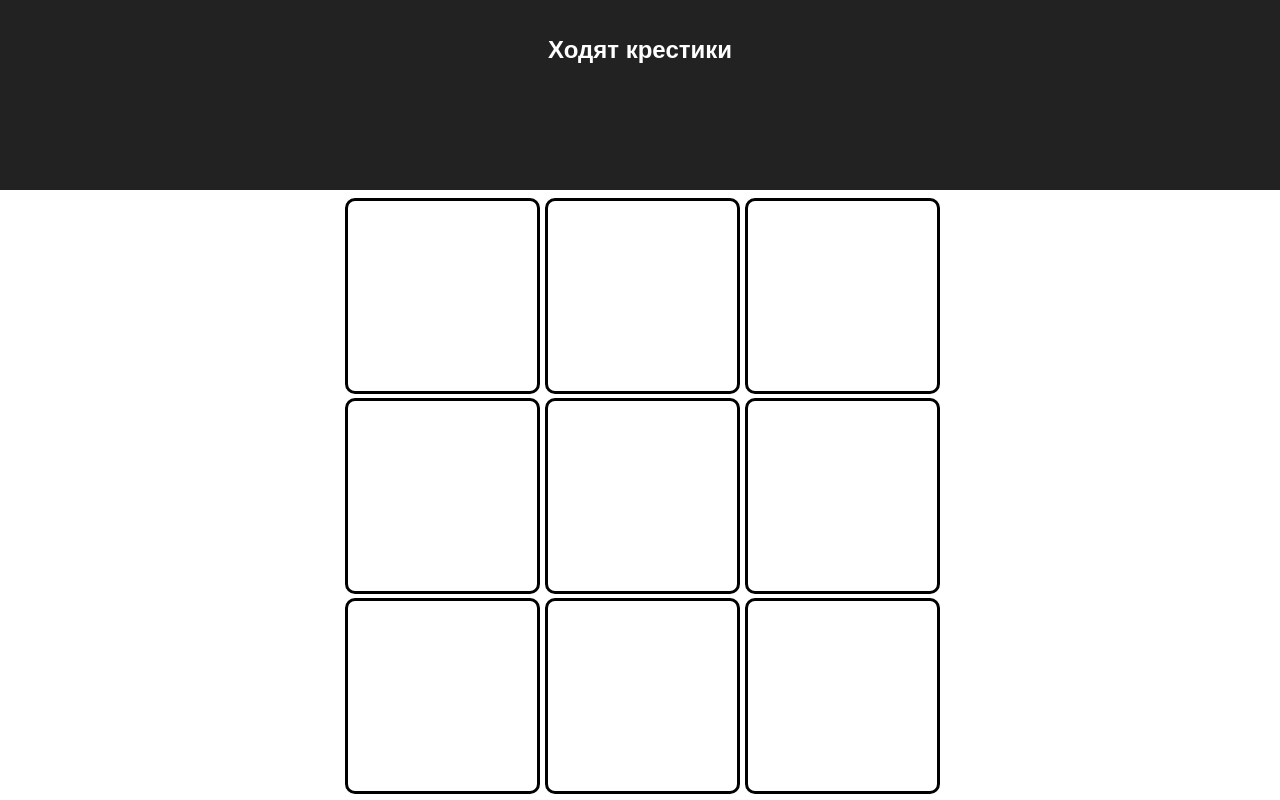
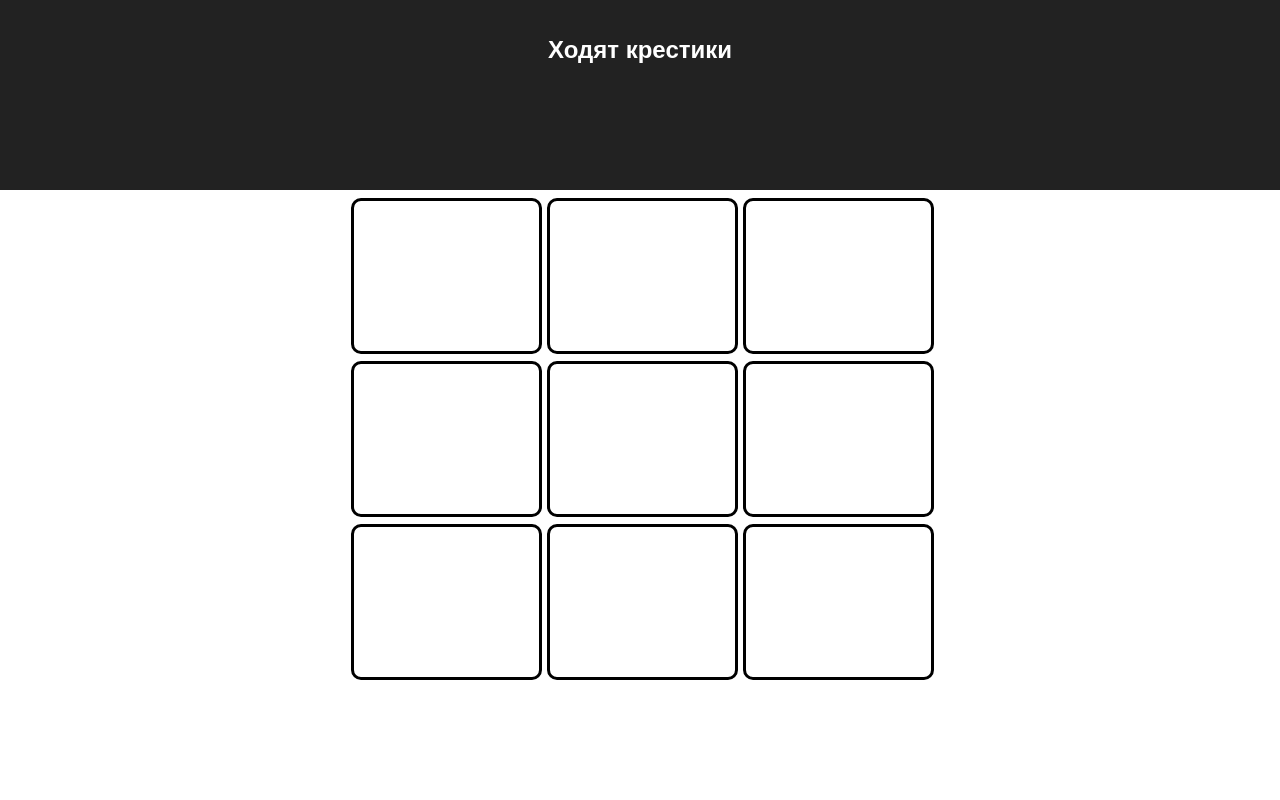
Before and after one commit to mrstalon/tic-tac-toe, a React (Create React App) app: page / in a window 1280 px wide. Built offline with nearby package versions, Linux system fonts and the light colour scheme.

Commit message:
added map instead of dummy rendering and PropTypes

```diff
--- a/package.json
+++ b/package.json
@@ -3,6 +3,7 @@
   "version": "0.1.0",
   "private": true,
   "dependencies": {
+    "prop-types": "^15.6.2",
     "react": "^16.5.1",
     "react-dom": "^16.5.1",
     "react-scripts": "1.1.5"
--- a/src/components/game-field/GameField.js
+++ b/src/components/game-field/GameField.js
@@ -1,60 +1,29 @@
 import React, { Component } from 'react';
 import './index.css';
 import Square from '../game-square/Square.js';
+import PropTypes from 'prop-types';
 
 class GameField extends Component {
     state = {
-        gameSquares: [
-            {
-                isCrossPutted: false,
-                isZeroPutted: false,
-                value: null,
-            },
-            {
-                isCrossPutted: false,
-                isZeroPutted: false,
-                value: null,
-            },
-            {
-                isCrossPutted: false,
-                isZeroPutted: false,
-                value: null,
-            },
-            {
-                isCrossPutted: false,
-                isZeroPutted: false,
-                value: null,
-            },
-            {
-                isCrossPutted: false,
-                isZeroPutted: false,
-                value: null,
-            },
-            {
-                isCrossPutted: false,
-                isZeroPutted: false,
-                value: null,
-            },
-            {
-                isCrossPutted: false,
-                isZeroPutted: false,
-                value: null,
-            },
-            {
-                isCrossPutted: false,
-                isZeroPutted: false,
-                value: null,
-            },
-            {
-                isCrossPutted: false,
-                isZeroPutted: false,
-                value: null,
-            },
-        ],
+        gameSquares: [],
     }
 
     putCrossOrZero = this.putCrossOrZero.bind(this);
     isGameEnded = this.isGameEnded.bind(this);
+
+    componentWillMount() {
+        let gameField = [];
+        for (let i = 0; i < 9; i++) {
+            gameField[i] = {
+                isCrossPutted: false,
+                isZeroPutted: false,
+                value: null,
+            }
+        }
+        this.setState({
+            gameSquares: gameField,
+        });
+    }
 
     componentWillUpdate() {
         // when isNewGameStarting changing at parent
@@ -147,33 +116,29 @@ class GameField extends Component {
     render() {
         return (
             <div className="game-field">
-                <div className="field-row">
-                    <Square handleClick={() => this.putCrossOrZero(0)} isCrossPutted={this.state.gameSquares[0].isCrossPutted}
-                        isZeroPutted={this.state.gameSquares[0].isZeroPutted}/>
-                    <Square handleClick={() => this.putCrossOrZero(1)} isCrossPutted={this.state.gameSquares[1].isCrossPutted}
-                        isZeroPutted={this.state.gameSquares[1].isZeroPutted}/>
-                    <Square handleClick={() => this.putCrossOrZero(2)} isCrossPutted={this.state.gameSquares[2].isCrossPutted}
-                        isZeroPutted={this.state.gameSquares[2].isZeroPutted}/>
-                </div>
-                <div className="field-row">
-                    <Square handleClick={() => this.putCrossOrZero(3)} isCrossPutted={this.state.gameSquares[3].isCrossPutted}
-                        isZeroPutted={this.state.gameSquares[3].isZeroPutted}/>
-                    <Square handleClick={() => this.putCrossOrZero(4)} isCrossPutted={this.state.gameSquares[4].isCrossPutted}
-                        isZeroPutted={this.state.gameSquares[4].isZeroPutted}/>
-                    <Square handleClick={() => this.putCrossOrZero(5)} isCrossPutted={this.state.gameSquares[5].isCrossPutted}
-                        isZeroPutted={this.state.gameSquares[5].isZeroPutted}/>
-                </div>
-                <div className="field-row">
-                    <Square handleClick={() => this.putCrossOrZero(6)} isCrossPutted={this.state.gameSquares[6].isCrossPutted}
-                        isZeroPutted={this.state.gameSquares[6].isZeroPutted}/>
-                    <Square handleClick={() => this.putCrossOrZero(7)} isCrossPutted={this.state.gameSquares[7].isCrossPutted}
-                        isZeroPutted={this.state.gameSquares[7].isZeroPutted}/>
-                    <Square handleClick={() => this.putCrossOrZero(8)} isCrossPutted={this.state.gameSquares[8].isCrossPutted}
-                        isZeroPutted={this.state.gameSquares[8].isZeroPutted}/>
-                </div>
+                {this.state.gameSquares.map((square, index) => {
+                    return (
+                        <Square
+                            handleClick={() => this.putCrossOrZero(index)}
+                            isCrossPutted={this.state.gameSquares[index].isCrossPutted}
+                            isZeroPutted={this.state.gameSquares[index].isZeroPutted}
+                            key={index}
+                        />
+                    );
+                })}
             </div>
         )
     }
 }
 
+PropTypes.GameField = {
+    crossTurn: PropTypes.func,
+    zeroTurn: PropTypes.bool,
+    changeTurn: PropTypes.bool,
+    endGame: PropTypes.func,
+    isGameEnded: PropTypes.bool,
+    isNewGameStarting: PropTypes.bool,
+    newGameIsStarted: PropTypes.func,
+}
+
 export default GameField;
--- a/src/components/game-field/index.css
+++ b/src/components/game-field/index.css
@@ -2,15 +2,5 @@
     margin-top: 5px !important;
     width: 600px;
     height: 600px;
-    display: flex;
-    flex-direction: column;
     margin: auto;
 }
-
-.field-row {
-    width: 100%;
-    height: 200px;
-    border-radius: 10px;
-    display: flex;
-    flex-direction: row;
-}
--- a/src/components/game-square/index.css
+++ b/src/components/game-square/index.css
@@ -1,11 +1,12 @@
 .game-square {
     cursor: pointer;
-    width: 33.33%;
-    height: 95%;
+    width: 185px;
+    height: 150px;
     border: 3px solid black;
     border-radius: 10px;
     margin-left: 5px;
     margin-top: 3px;
+    display: inline-block;
 }
 
 .icon {
```
Also changed, not shown: src/components/game-square/Square.js (+7 -0 lines).
